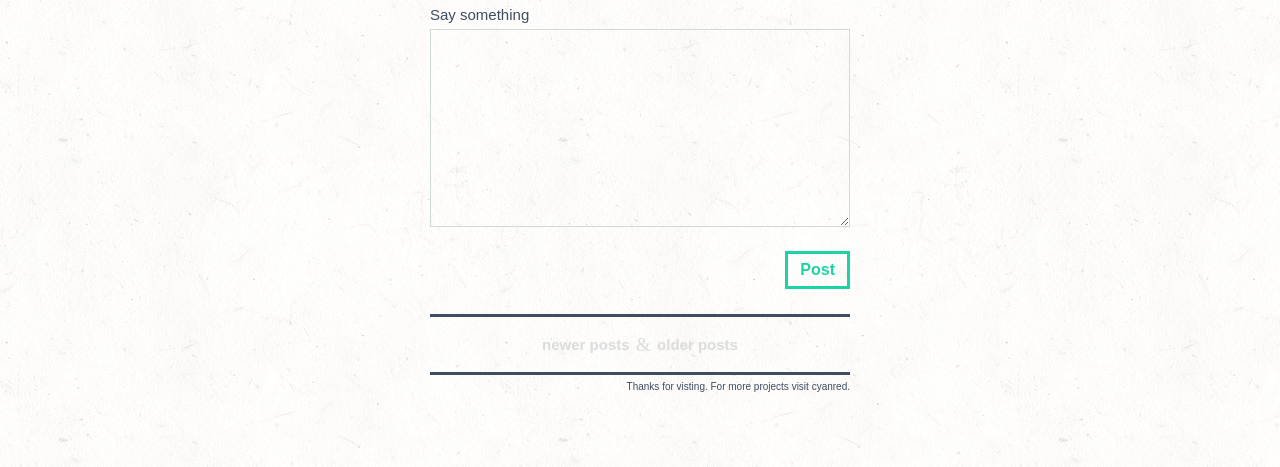
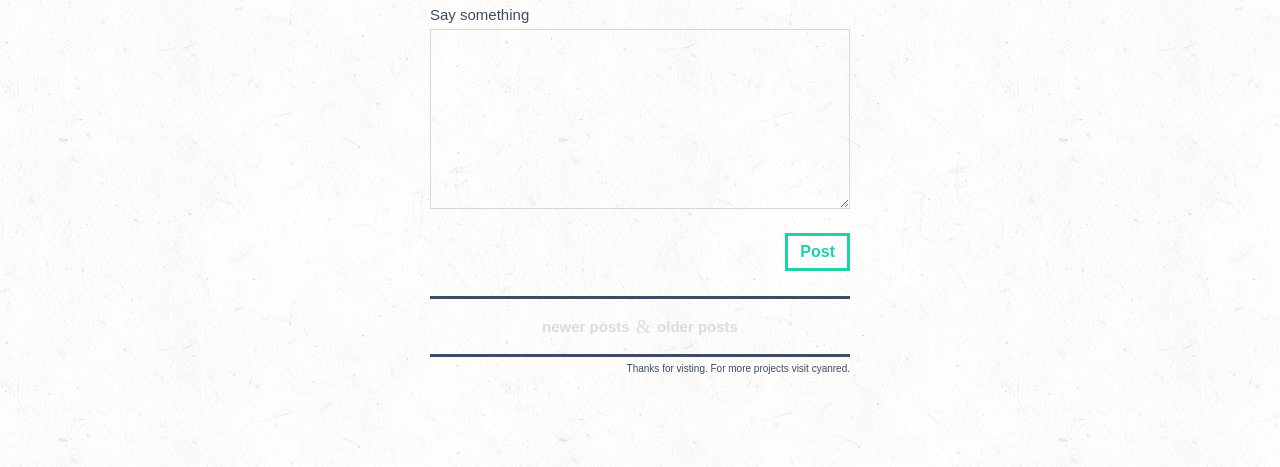
Before and after one commit to jessicarush/flask-microblog, a Flask app: page / in a window 1280 px wide. Shown: the part 153-620 px from the top of the page. Run offline with Flask 2, Linux system fonts and the light colour scheme; the visitor is signed in with stand-in values (Sample User, id 1); data comes from the database, SQL or seed files in the repository; data that the repository does not hold is empty; some libraries are stand-ins or nearby versions; some web fonts are replaced.

Commit message:
Minor adjustments

```diff
--- a/app/static/css/base.css
+++ b/app/static/css/base.css
@@ -263,12 +263,12 @@ input.single {
 	border:1px solid #D0DAD7;
 }
 textarea.multiple {
-	height: 11em;
+	height: 10em;
 	width: 100%;
 	font-size: 18px;
 	color: #a5adb8;
 	margin: 2px 0px;
-	padding: 5px 15px;
+	padding: 12px 15px;
 	border:1px solid #D0DAD7;
 }
 input.button {
```
